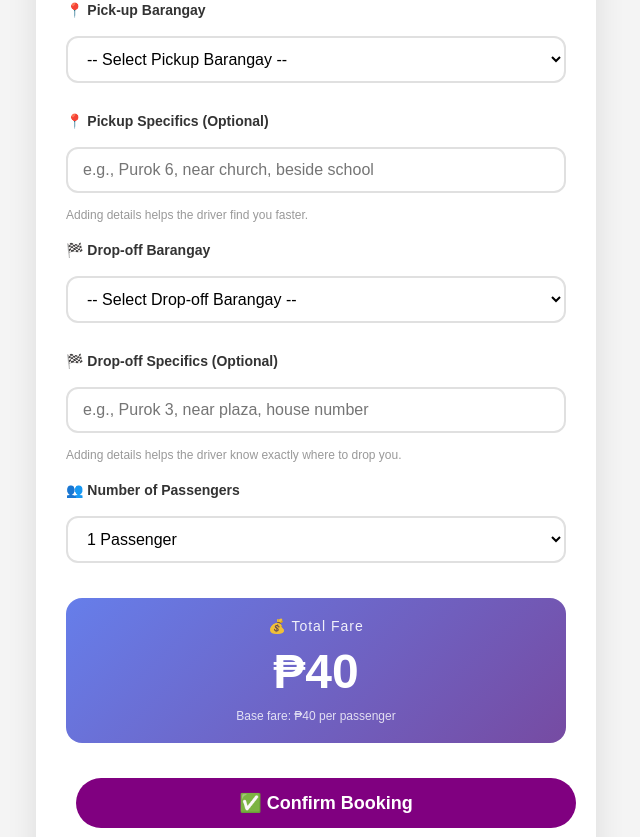
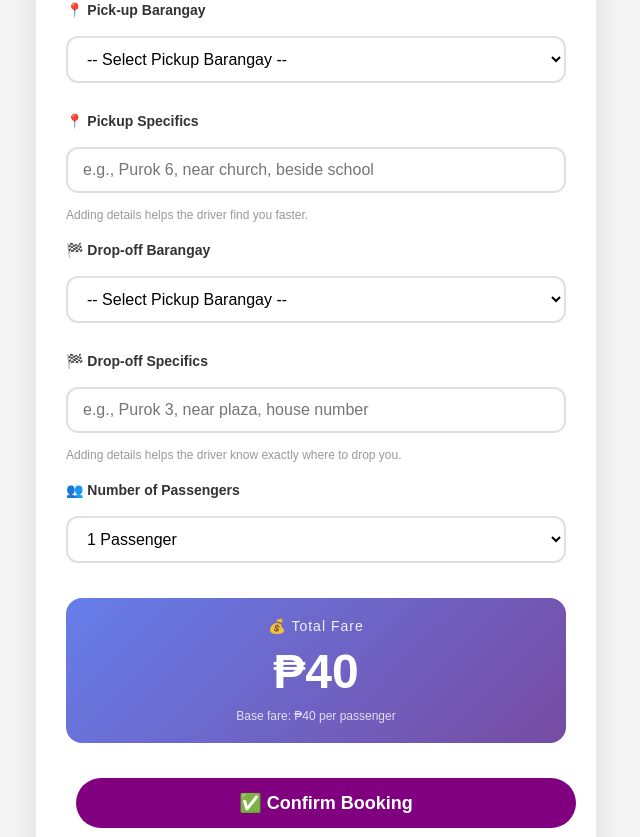
Before and after one commit to mariew999/Tapcy, a Flask app: template templates/book_ride.html in a window 1280 px wide. Shown: the part 336-1173 px from the top of the page, without its empty margins (324-964 px from the left). Run offline with Flask 3, Linux system fonts and the light colour scheme; the template is opened without the code that fills it, so the values that code supplies are empty.

Commit message:
Update book_ride.html

```diff
--- a/templates/book_ride.html
+++ b/templates/book_ride.html
@@ -15,25 +15,25 @@
                 <label class="form-label">📍 Pick-up Barangay</label>
                 <select name="pickup_barangay" id="pickup_barangay" class="form-select" required>
                     <option value="">-- Select Pickup Barangay --</option>
-                    <option value="Magassi">Magassi</option>
+                    <option value="Anao">Anao</option>
+                    <option value="Angancasilian">Angancasilian</option>
                     <option value="Balasig">Balasig</option>
                     <option value="Cansan">Cansan</option>
-                    <option value="Angancasilian">Angancasilian</option>
-                    <option value="Garita">Garita</option>
-                    <option value="Cubag">Cubag</option>
-                    <option value="Ngarag">Ngarag</option>
-                    <option value="Anao">Anao</option>
-                    <option value="Centro">Centro</option>
-                    <option value="Catabayungan">Catabayungan</option>
                     <option value="Casibarag Sur">Casibarag Sur</option>
                     <option value="Casibarag Norte">Casibarag Norte</option>
+                    <option value="Catabayungan">Catabayungan</option>
+                    <option value="Centro">Centro</option>
+                    <option value="Cubag">Cubag</option>
+                    <option value="Garita">Garita</option>
+                    <option value="Ngarag">Ngarag</option>
+                    <option value="Magassi">Magassi</option>
                     <option value="Luquilu">Luquilu</option>
                 </select>
             </div>
 
-            <!-- PICKUP DETAILS (Optional) -->
+            <!-- PICKUP DETAILS -->
             <div class="form-group">
-                <label class="form-label">📍 Pickup Specifics (Optional)</label>
+                <label class="form-label">📍 Pickup Specifics </label>
                 <input type="text" name="pickup_details" id="pickup_details" class="form-input"
                        placeholder="e.g., Purok 6, near church, beside school">
                 <small class="input-hint">Adding details helps the driver find you faster.</small>
@@ -43,26 +43,26 @@
             <div class="form-group">
                 <label class="form-label">🏁 Drop-off Barangay</label>
                 <select name="dropoff_barangay" id="dropoff_barangay" class="form-select" required>
-                    <option value="">-- Select Drop-off Barangay --</option>
-                    <option value="Magassi">Magassi</option>
+                    <option value="">-- Select Pickup Barangay --</option>
+                    <option value="Anao">Anao</option>
+                    <option value="Angancasilian">Angancasilian</option>
                     <option value="Balasig">Balasig</option>
                     <option value="Cansan">Cansan</option>
-                    <option value="Angancasilian">Angancasilian</option>
-                    <option value="Garita">Garita</option>
-                    <option value="Cubag">Cubag</option>
-                    <option value="Ngarag">Ngarag</option>
-                    <option value="Anao">Anao</option>
-                    <option value="Centro">Centro</option>
-                    <option value="Catabayungan">Catabayungan</option>
                     <option value="Casibarag Sur">Casibarag Sur</option>
                     <option value="Casibarag Norte">Casibarag Norte</option>
+                    <option value="Catabayungan">Catabayungan</option>
+                    <option value="Centro">Centro</option>
+                    <option value="Cubag">Cubag</option>
+                    <option value="Garita">Garita</option>
+                    <option value="Ngarag">Ngarag</option>
+                    <option value="Magassi">Magassi</option>
                     <option value="Luquilu">Luquilu</option>
                 </select>
             </div>
 
-            <!-- DROPOFF DETAILS (Optional) -->
+            <!-- DROPOFF DETAILS -->
             <div class="form-group">
-                <label class="form-label">🏁 Drop-off Specifics (Optional)</label>
+                <label class="form-label">🏁 Drop-off Specifics </label>
                 <input type="text" name="dropoff_details" id="dropoff_details" class="form-input"
                        placeholder="e.g., Purok 3, near plaza, house number">
                 <small class="input-hint">Adding details helps the driver know exactly where to drop you.</small>
```
